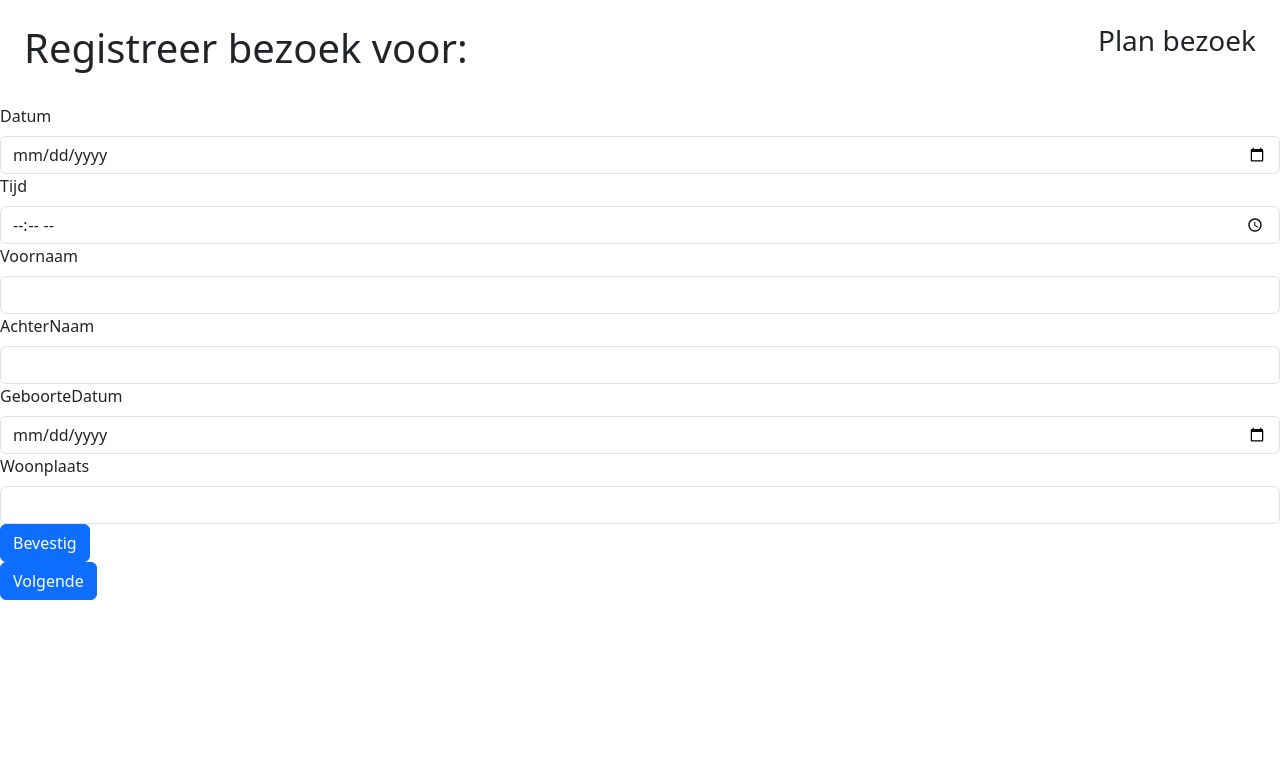
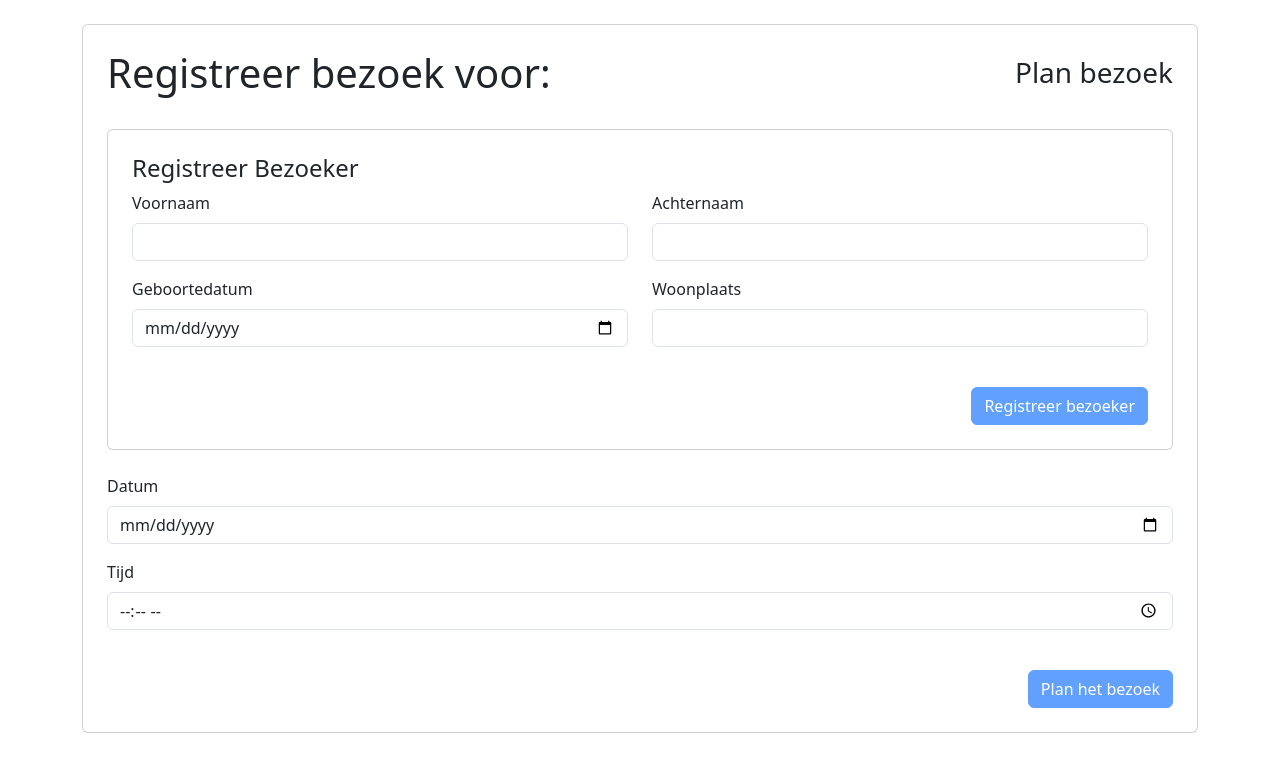
Before and after one commit to RobinGerr/BezoekSysteem, a React (Create React App) app in the folder frontend/: page /planbezoek/nieuw/1 in a window 1280 px wide. Shown: the top 772 px of the page. Built offline with nearby package versions, Linux system fonts and the light colour scheme; no server answers.

Commit message:
de planbezoek flow afgerond

```diff
--- a/frontend/src/components/ButtonAction.jsx
+++ b/frontend/src/components/ButtonAction.jsx
@@ -1,14 +1,16 @@
 import PropTypes from "prop-types";
+import React, { useState } from "react";
 
-const ButtonAction = ({label, action}) => {
+const ButtonAction = ({label, action, disabled}) => {
     return (
-        <button className="btn btn-primary" onClick={action}>{label}</button>
+        <button className="btn btn-primary" onClick={action} disabled={disabled}>{label}</button>
     );
 };
 
 ButtonAction.propTypes = {
     label: PropTypes.string.isRequired,
     action: PropTypes.string.isRequired,
+    disabled: PropTypes.bool,
 };
 
 export default ButtonAction
--- a/frontend/src/pages/NieuweBezoeker.js
+++ b/frontend/src/pages/NieuweBezoeker.js
@@ -12,11 +12,14 @@ const NieuweBezoeker = () => {
     const [geboorteDatum, setGeboorteDatum] = useState('');
     const [woonPlaats, setWoonPlaats] = useState('');
     const [gedetineerde, setGedetineerde] = useState([]);
-    const { registratieNummer } = useParams();
+    const {registratieNummer} = useParams();
     const navigate = useNavigate();
+    const isBezoekerFormValid = voorNaam && achterNaam && geboorteDatum && woonPlaats;
+    const isBezoekerCreated = datum && tijd && typeof bezoeker === 'object';
+
 
     useEffect(() => {
-        const fetchGedetineerde = async() => {
+        const fetchGedetineerde = async () => {
             const response = await fetch(`http://localhost:8080/gedetineerde/find/${registratieNummer}`);
             if (!response.ok) {
                 throw new Error(`Error: ${response.status}`);
@@ -28,7 +31,7 @@ const NieuweBezoeker = () => {
     }, []);
 
     const handleNieuweBezoeker = async (e) => {
-        const bezoeker = { voorNaam, achterNaam, geboorteDatum, woonPlaats };
+        const bezoeker = {voorNaam, achterNaam, geboorteDatum, woonPlaats};
         const response = await fetch(`http://localhost:8080/bezoeker`, {
             method: 'POST',
             headers: {
@@ -43,7 +46,7 @@ const NieuweBezoeker = () => {
         fetchBezoeker();
     };
 
-    const fetchBezoeker = async() => {
+    const fetchBezoeker = async () => {
         const response = await fetch(`http://localhost:8080/bezoeker/last/${achterNaam}`);
         if (!response.ok) {
             throw new Error(`Error: ${response.status}`);
@@ -53,7 +56,7 @@ const NieuweBezoeker = () => {
     };
 
     const handleNieuwBezoek = async (e) => {
-        const bezoek = { datum, tijd };
+        const bezoek = {datum, tijd};
         const response = await fetch(`http://localhost:8080/bezoek/${registratieNummer}/${bezoeker.id}`, {
             method: 'POST',
             headers: {
@@ -70,67 +73,98 @@ const NieuweBezoeker = () => {
 
     return (
         <>
-            <div className="d-flex p-4 justify-content-between">
+
+            <div className="container mt-4">
+                <div className="card p-4">
+                    <div className="d-flex justify-content-between align-items-center mb-4">
                         <h1>Registreer bezoek voor: {gedetineerde.voorNaam} {gedetineerde.achterNaam}</h1>
                         <h3>Plan bezoek</h3>
                     </div>
+
+                    <div className="card p-4 mb-4">
+                        <h4>Registreer Bezoeker</h4>
                         <form>
-                <div>
-                    <p className="form-label">Datum</p>
+                            <div className="row">
+                                <div className="col-md-6 mb-3">
+                                    <label htmlFor="voorNaam" className="form-label">Voornaam</label>
                                     <input
+                                        id="voorNaam"
+                                        type="text"
+                                        value={voorNaam}
+                                        onChange={(e) => setVoorNaam(e.target.value)}
+                                        className="form-control"
+                                    />
+                                </div>
+                                <div className="col-md-6 mb-3">
+                                    <label htmlFor="achterNaam" className="form-label">Achternaam</label>
+                                    <input
+                                        id="achterNaam"
+                                        type="text"
+                                        value={achterNaam}
+                                        onChange={(e) => setAchterNaam(e.target.value)}
+                                        className="form-control"
+                                    />
+                                </div>
+                            </div>
+                            <div className="row">
+                                <div className="col-md-6 mb-3">
+                                    <label htmlFor="geboorteDatum" className="form-label">Geboortedatum</label>
+                                    <input
+                                        id="geboorteDatum"
+                                        type="date"
+                                        value={geboorteDatum}
+                                        onChange={(e) => setGeboorteDatum(e.target.value)}
+                                        className="form-control"
+                                    />
+                                </div>
+                                <div className="col-md-6 mb-3">
+                                    <label htmlFor="woonPlaats" className="form-label">Woonplaats</label>
+                                    <input
+                                        id="woonPlaats"
+                                        type="text"
+                                        value={woonPlaats}
+                                        onChange={(e) => setWoonPlaats(e.target.value)}
+                                        className="form-control"
+                                    />
+                                </div>
+                            </div>
+                        </form>
+                        <div className="d-flex justify-content-end mt-4">
+                            <ButtonAction
+                                label="Registreer bezoeker"
+                                action={handleNieuweBezoeker}
+                                disabled={!isBezoekerFormValid}
+                            />
+                        </div>
+                    </div>
+                    <form>
+                        <div className="mb-3">
+                            <label htmlFor="datum" className="form-label">Datum</label>
+                            <input
+                                id="datum"
                                 type="date"
                                 value={datum}
                                 onChange={(e) => setDatum(e.target.value)}
-                        className="form-control"/>
+                                className="form-control"
+                            />
                         </div>
-                <div>
-                    <p className="form-label">Tijd</p>
+                        <div className="mb-3">
+                            <label htmlFor="tijd" className="form-label">Tijd</label>
                             <input
+                                id="tijd"
                                 type="time"
                                 value={tijd}
                                 onChange={(e) => setTijd(e.target.value)}
-                        className="form-control"/>
+                                className="form-control"
+                            />
                         </div>
                     </form>
-            <form>
-                <div>
-                    <p className="form-label">Voornaam</p>
-                    <input
-                        type="text"
-                        value={voorNaam}
-                        onChange={(e) => setVoorNaam(e.target.value)}
-                        className="form-control"/>
+
+                    <div className="d-flex justify-content-end mt-4">
+                        <ButtonAction label="Plan het bezoek" action={handleNieuwBezoek}
+                                      disabled={!isBezoekerCreated}/>
                     </div>
-                <div>
-                    <p className="form-label">AchterNaam</p>
-                    <input
-                        type="text"
-                        value={achterNaam}
-                        onChange={(e) => setAchterNaam(e.target.value)}
-                        className="form-control"/>
                 </div>
-                <div>
-                    <p className="form-label">GeboorteDatum</p>
-                    <input
-                        type="date"
-                        value={geboorteDatum}
-                        onChange={(e) => setGeboorteDatum(e.target.value)}
-                        className="form-control"/>
-                </div>
-                <div>
-                    <p className="form-label">Woonplaats</p>
-                    <input
-                        type="text"
-                        value={woonPlaats}
-                        onChange={(e) => setWoonPlaats(e.target.value)}
-                        className="form-control"/>
-                </div>
-            </form>
-            <div>
-                <ButtonAction label='Bevestig' action={handleNieuweBezoeker}/>
-            </div>
-            <div>
-                <ButtonAction label="Volgende" action={handleNieuwBezoek}/>
             </div>
         </>
     );
```
Lines whose indentation alone changed are shown as unchanged.
